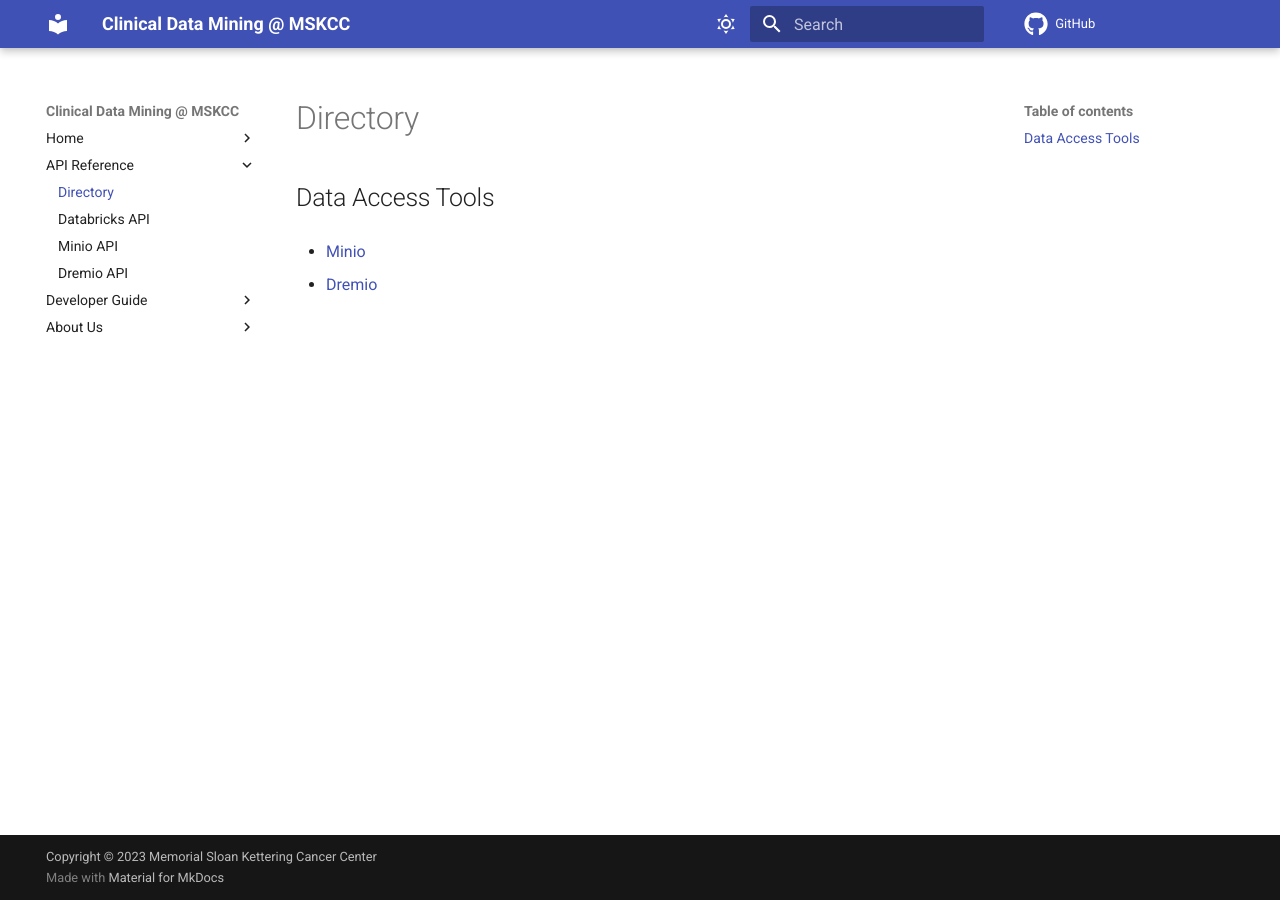
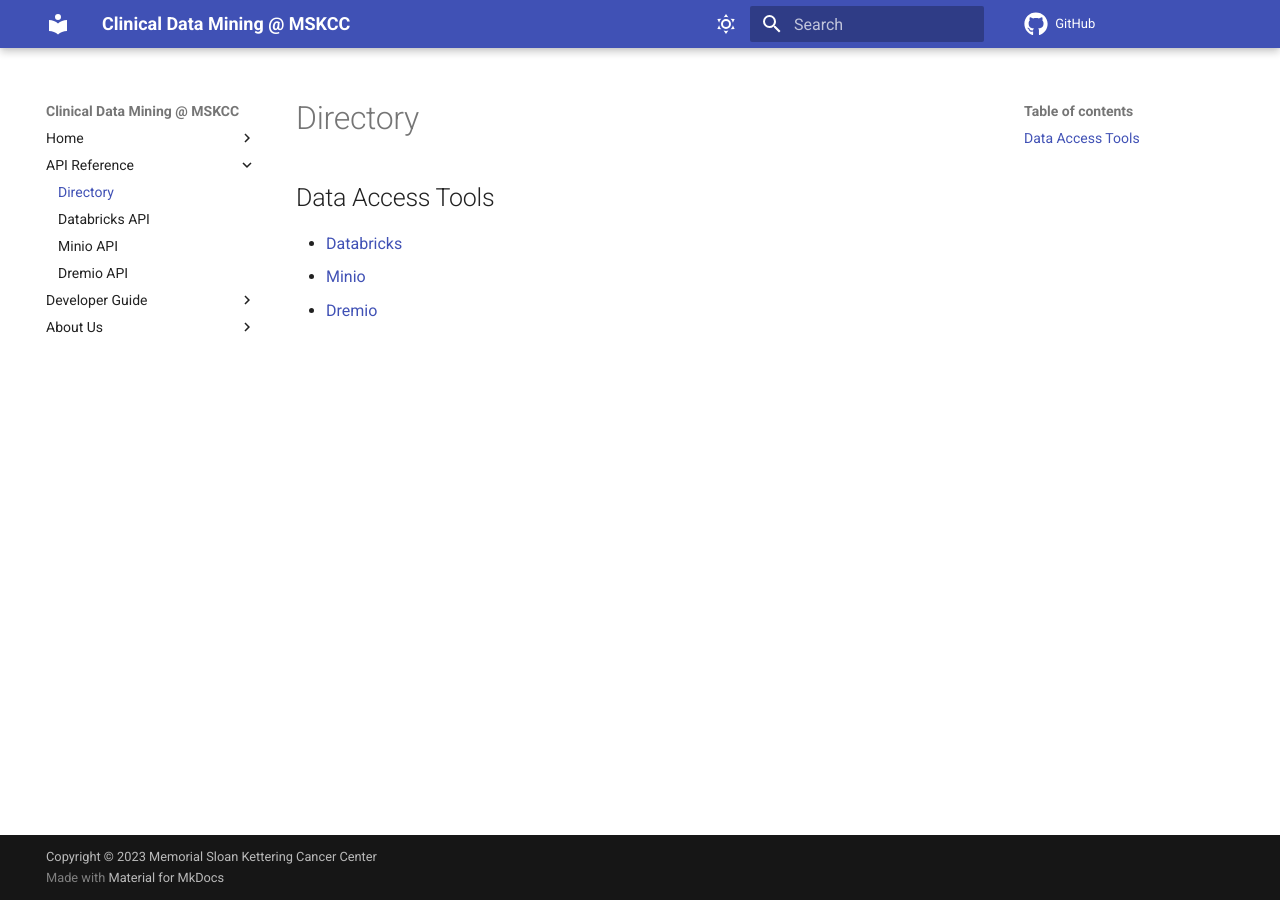
Before and after one commit to clinical-data-mining/msk_cdm, an MkDocs documentation site: the page built from docs/reference/index.md, in a window 1280 px wide. Built offline with MkDocs 1.6.1 and Material for MkDocs 9.7.7, drawn with Linux system fonts in a browser that asks for light colours; comment, search, counter and statistics services are not loaded.

Commit message:
Updating docs on databricks api.

```diff
--- a/docs/reference/index.md
+++ b/docs/reference/index.md
@@ -1,4 +1,4 @@
 ## Data Access Tools
+- [Databricks](databricks.md)
 - [Minio](minio.md)
-
 - [Dremio](dremio.md)
```
